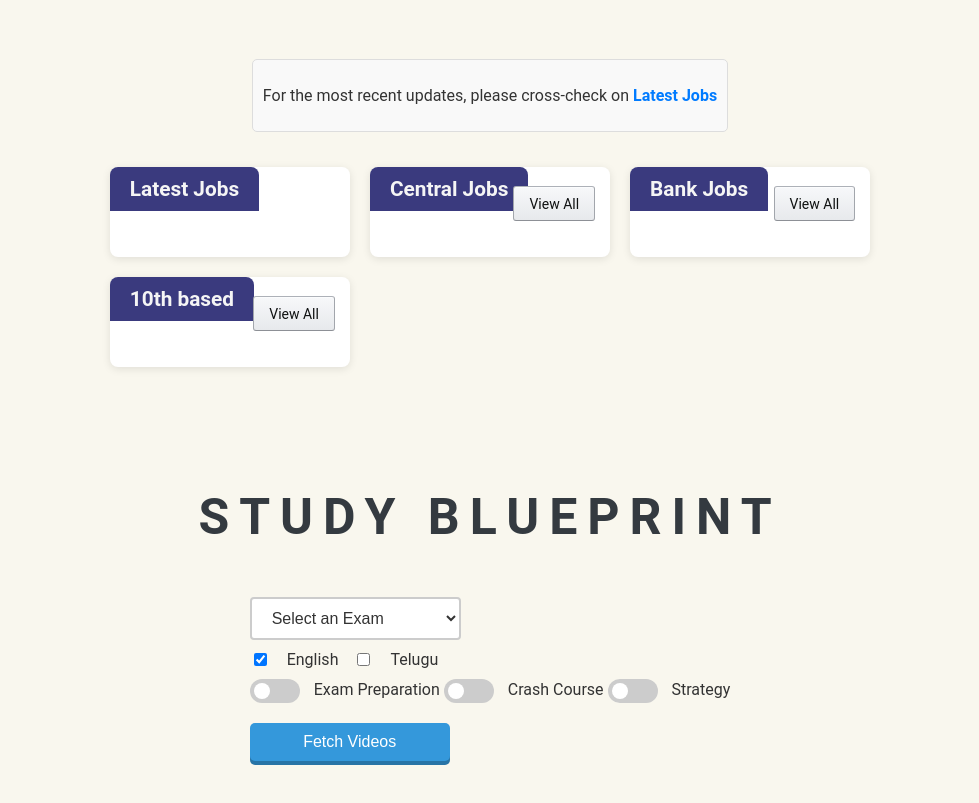
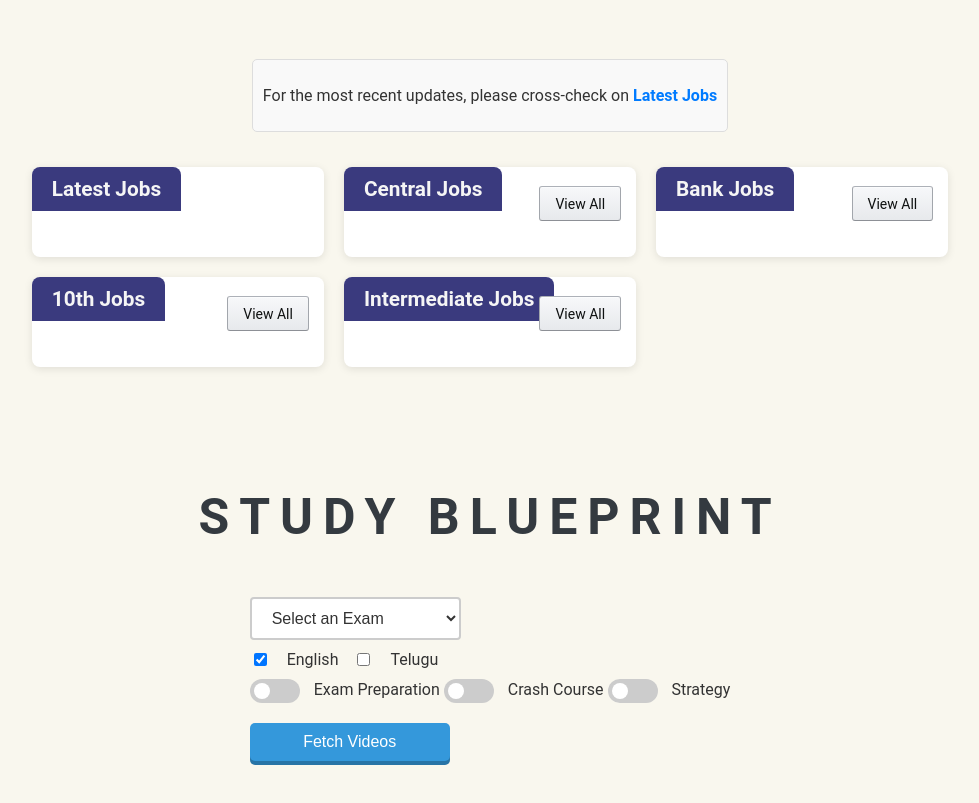
Before and after one commit to sudo-Harshk/project-v-frontend, a plain HTML site: page index.html in a window 1280 px wide. Shown: the part 814-1617 px from the top of the page, without its empty margins (150-1129 px from the left). Drawn offline with Linux system fonts and the light colour scheme; a script that the page names is missing; a web font is replaced by a local one.

Commit message:
added intermediate jobs list

```diff
--- a/index.html
+++ b/index.html
@@ -78,10 +78,17 @@
 
     <div class="category" id="tenth-Pass-Govt-Jobs">
       <div class="category-header">
-          <h2>10th based</h2>
+          <h2>10th Jobs</h2>
           <a href="https://allgovernmentjobs.in/10th-pass-govt-jobs" target="_blank" class="view-all-btn">View All</a>
       </div>
       <ul class="job-list"></ul>
+  </div>
+  <div class="category" id="intermediate-jobs">
+    <div class="category-header">
+      <h2>Intermediate Jobs</h2>
+      <a href="https://allgovernmentjobs.in/intermediate-10-2-jobs" target="_blank" class="view-all-btn">View All</a>
+    </div>
+    <ul class="job-list"></ul>
   </div>
   </div>
 
--- a/script.js
+++ b/script.js
@@ -213,6 +213,7 @@ document.addEventListener('DOMContentLoaded', () => {
     'Central Jobs': 'central-jobs',
     'Bank Jobs': 'bank-jobs',
     '10th Pass Govt Jobs': 'tenth-Pass-Govt-Jobs',
+    'Intermediate Jobs': 'intermediate-jobs',
   };
 
   // Fetch jobs from the API
@@ -264,8 +265,8 @@ document.addEventListener('DOMContentLoaded', () => {
 
         if (jobList) {
           jobs.forEach(job => {
-            // Skip jobs with an empty title
-            if (!job.title) return;
+            // Skip jobs with an empty title or null date
+            if (!job.title || !job.title.trim() || !job.date) return;
 
             const listItem = document.createElement('li');
             listItem.classList.add('job-item');
@@ -398,4 +399,6 @@ function startAnimation() {
   }, 10000);
 }
 
+console.log('Fetched Job Data:', data);
+
 startAnimation();
```
